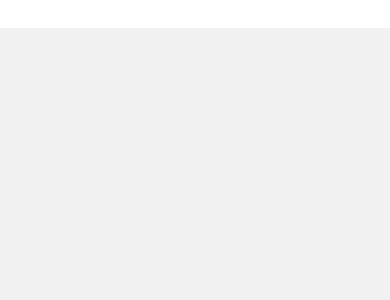
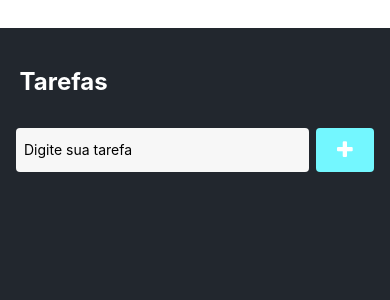
Before and after one commit to NeillonWork/tarefas, a React Native app: screen / in a window 390 px wide. Shown: the top 300 px of the page. Built offline with nearby package versions, Linux system fonts and the light colour scheme.

Commit message:
visual Input pront

```diff
--- a/App.js
+++ b/App.js
@@ -1,10 +1,26 @@
 import React, { useState } from "react";
-import { View, Text, StyleSheet, TouchableOpacity } from "react-native";
+import {
+  View,
+  Text,
+  StyleSheet,
+  TouchableOpacity,
+  TextInput,
+  Touchable,
+} from "react-native";
+import { FontAwesome } from "@expo/vector-icons";
 
 export default function App() {
 
   return (
     <View style={styles.container}>
+      <Text style={styles.title}>Tarefas</Text>
+      <View style={styles.containerInput}>
+        <TextInput placeholder="Digite sua tarefa" style={styles.input} />
+
+        <TouchableOpacity style={styles.buttonAdd}>
+          <FontAwesome name="plus" size={20} color="#fff" />
+        </TouchableOpacity>
+      </View>
     </View>
   );
 }
@@ -12,7 +28,39 @@ export default function App() {
 const styles = StyleSheet.create({
   container: {
     flex: 1,
-    backgroundColor: "#F1F1F1",
+    backgroundColor: "#22272e",
     marginTop: 28,
   },
+  title: {
+    fontWeight: "bold",
+    fontSize: 24,
+    color: "#fff",
+    marginTop: "5%",
+    padding: "5%",
+    marginBottom: 12,
+  },
+  containerInput: {
+    flexDirection: "row",
+    width: "100%",
+    height: 44,
+    alignItems: "center",
+    justifyContent: "center",
+    marginBottom: 22,
+  },
+  input: {
+    backgroundColor: "#fbfbfbfb",
+    width: "75%",
+    height: 44,
+    borderRadius: 4,
+    paddingHorizontal: 8,
+  },
+  buttonAdd: {
+    width: "15%",
+    height: 44,
+    backgroundColor: "#73f7ff",
+    marginLeft: 7,
+    alignItems: "center",
+    justifyContent: "center",
+    borderRadius: 4,
+  },
 });
```
